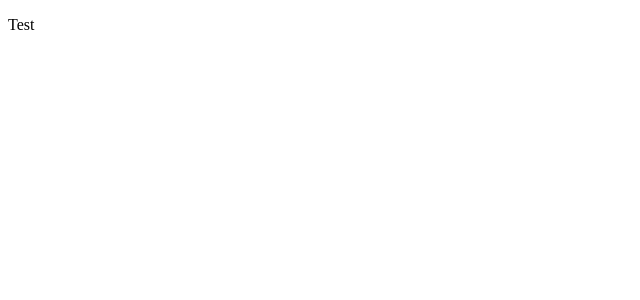
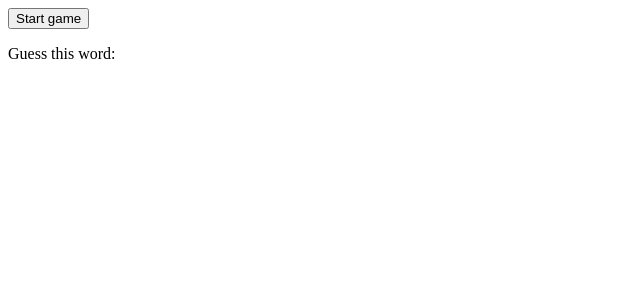
Before and after one commit to azero-dev/word-quiz, a React (Vite) app: page / in a window 1280 px wide. Shown: the top 300 px of the page, without its empty margins (0-640 px from the left). Built offline with nearby package versions, Linux system fonts and the light colour scheme; no server answers.

Commit message:
data fetching

```diff
--- a/src/App.jsx
+++ b/src/App.jsx
@@ -1,13 +1,42 @@
-import { useState } from 'react'
-import './App.css'
+import { useState } from "react";
+import "./App.css";
 
 function App() {
+  const [wordApi, setWordApi] = useState("");
+  const [synAnt, setSynAnt] = useState({});
+
+  const urlWord = "https://api.api-ninjas.com/v1/randomword";
+  const options = {
+    method: "GET",
+    headers: { "X-Api-Key": import.meta.env.VITE_APP_API_KEY },
+  };
+
+  const setArray = (word) => {
+    const urlSynAnt = `https://api.api-ninjas.com/v1/thesaurus?word=${word}`;
+    fetch(urlSynAnt, options)
+      .then((response) => response.json())
+      .then((data) => {
+        setSynAnt(data);
+      });
+  };
+
+  const getWord = () =>
+    fetch(urlWord, options)
+      .then((response) => response.json())
+      .then((data) => {
+        setWordApi(data.word);
+        setArray(data.word);
+      });
+
 
   return (
     <>
-    <p>Test</p>
+      <button onClick={() => getWord()}>Start game</button>
+      <p>Guess this word:</p>
+      {wordApi}
+      {synAnt.synonyms}
     </>
-  )
+  );
 }
 
-export default App
+export default App;
```
Also changed, not shown: 1 other file (tests, documents, lock files or other folders).
